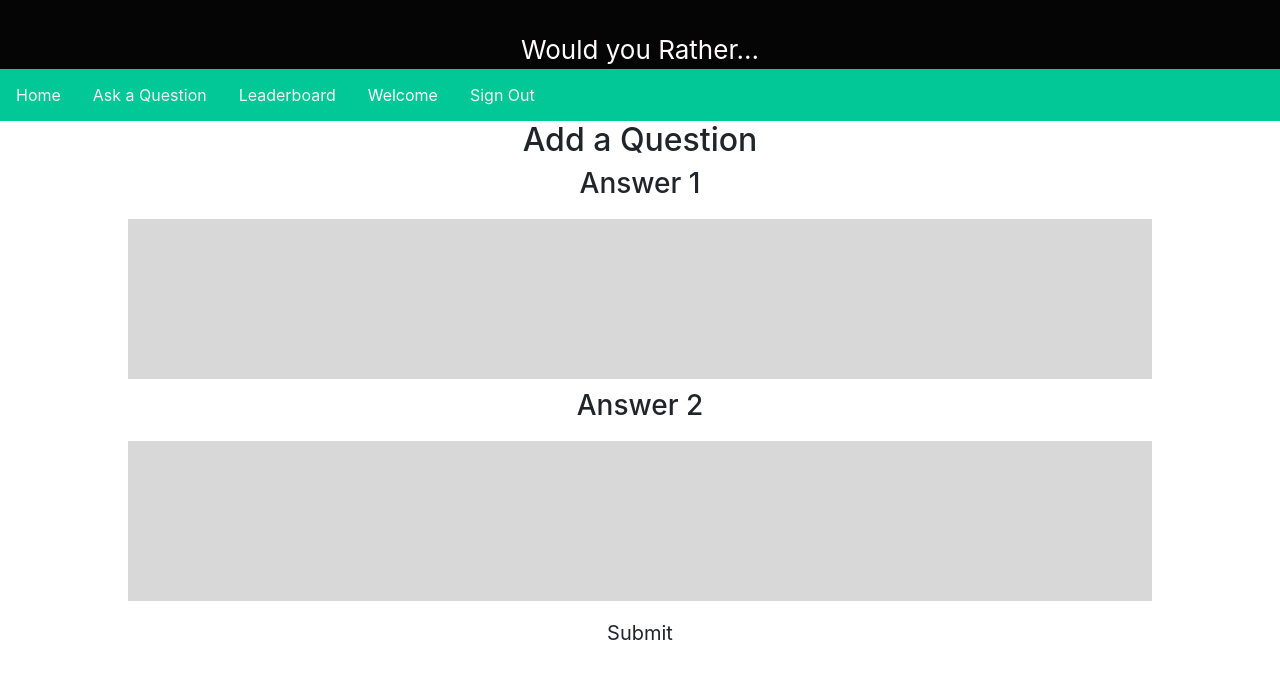
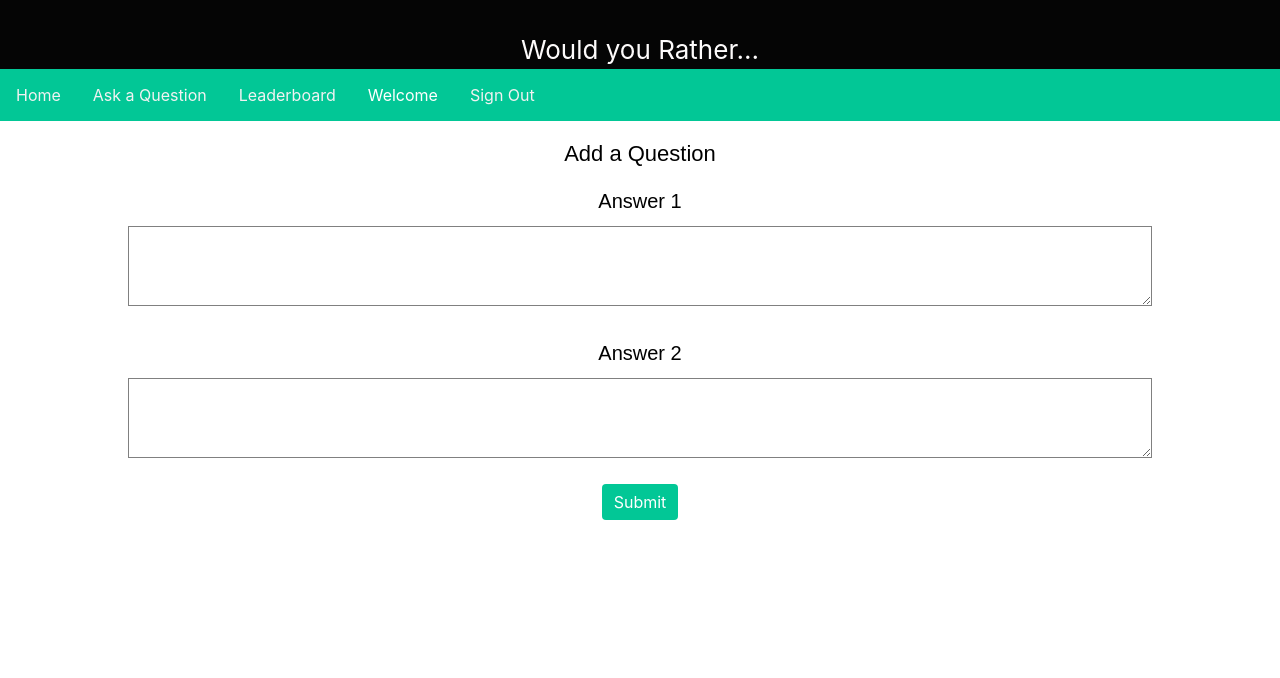
Before and after one commit to tmag187/reactnd-project-would-you-rather, a React (Create React App) app: page /add in a window 1280 px wide. Shown: the top 678 px of the page. Built offline with nearby package versions, Linux system fonts and the light colour scheme.

Commit message:
more changes for question add, styling and others

```diff
--- a/src/App.css
+++ b/src/App.css
@@ -83,17 +83,43 @@
   justify-content: center;
 }
 
+.add-question-header {
+  font-size: 22px;
+  padding-top: 1rem;
+  color: black;
+  align-items: center;
+  justify-content: center;
+  font-family: Arial, Helvetica, sans-serif;
+}
+
+.add-question-label {
+  font-size: 20px;
+  padding-top: 1rem;
+  color: black;
+  align-items: center;
+  justify-content: center;
+  font-family: Arial, Helvetica, sans-serif;
+}
+
 .add-question-input {
-  background-color: rgb(216, 216, 216);
-  min-height: 10rem;
+
+  background-color: white;
+  min-height: 5rem;
   justify-content: top;
   margin: 10px 10px 10px 10px;
   font-size: 18px;
   width:80%;
   font-family: Arial, Helvetica, sans-serif;
-  border:5px;
-  border-color: black;
+  border:1px;
+  border-style: solid;
+  border-color: gray;
   color: black;
+}
+
+.add-question-input:focus {
+  border-color:black;
+  background-color: rgb(181, 228, 247);
+  border:2px;
 }
 
 .author-label {
@@ -124,16 +150,23 @@
 }
 
 .view-button {
-  position: relative;
-  top:40px;
-  font-size: 14px;
+  align-items: left;
+  justify-content: left;
+  font-size:16px;
+  background-color:rgb(2, 199, 150);
+  border: none;
+  margin-top: 10px;
+  color: white;
 }
 
 .submit-button {
   align-items: left;
   justify-content: left;
-  position: relative;
-  font-size:20px;
+  font-size:16px;
+  background-color:rgb(2, 199, 150);
+  border: none;
+  margin-top: 10px;
+  color: white;
 }
 
 .avatar-image {
@@ -207,6 +240,10 @@
 .infobar a.active {
   background-color:#4CAF50;
   color:white;
+}
+
+.danger-text {
+  color:red;
 }
 
 .infobar-label {
@@ -286,7 +323,6 @@
     'avatar votes2 votes2 votes2 asked asked'
     'avatar footer footer footer footer footer';
   grid-gap: 10px;
-  padding: 10px;
 
   margin: 50px 50px 50px 50px;
   background-color: rgb(181, 228, 247);
@@ -301,21 +337,19 @@
 }
 
 .poll-results-card-grid>div {
-  margin: 10px;
   text-align: center;
-  line-height: 20px;
-  font-size: 18px;
+  font-size: 14px;
 }
 
-.header-score-card { grid-area: header; }
-.avatar-score-card { grid-area: avatar; }
-.option1-score-card { grid-area: option1; }
-.votes1-score-card { grid-area: votes1; }
-.total-score-card { grid-area: total; }
-.option2-score-card { grid-area: option2; }
-.votes2-score-card { grid-area: votes2; }
-.asked-score-card { grid-area: asked; }
-.footer-score-card { grid-area: footer; }
+.header-results-card { grid-area: header; }
+.avatar-results-card { grid-area: avatar; }
+.option1-results-card { grid-area: option1; }
+.votes1-results-card { grid-area: votes1; }
+.total-results-card { grid-area: total; }
+.option2-results-card { grid-area: option2; }
+.votes2-results-card { grid-area: votes2; }
+.asked-results-card { grid-area: asked; }
+.footer-results-card { grid-area: footer; }
 
 .question-card {
   display:grid;
@@ -325,7 +359,6 @@
     'avatar asked asked asked asked asked'
     'avatar footer footer footer footer footer';
   grid-gap: 10px;
-  padding: 10px;
 
   margin: 50px 50px 50px 50px;
   background-color: rgb(181, 228, 247);
@@ -342,11 +375,6 @@
   min-height: 10rem;
   align-items: center;
   justify-content: center;
-  margin: 80px 80px 80px 80px;
-  font-size: 18px;
-  font-family: Arial, Helvetica, sans-serif;
-  border:5px;
-  border-color: black;
   color: black;
 }
 
@@ -355,9 +383,7 @@
 }
 
 .question-card-grid>div {
-    margin: 10px;
     text-align: center;
-    line-height: 20px;
     font-size: 18px;
   }
 
--- a/src/components/AddQuestion.js
+++ b/src/components/AddQuestion.js
@@ -14,14 +14,25 @@ import { Link, Redirect } from 'react-router-dom';
 
     handleSubmit = (e) => {
         e.preventDefault();
-        let { authedUser } = this.props;
-        let { optionOneText, optionTwoText } = this.state;
-        console.log('submit' + optionTwoText);
-        console.log('user:' + authedUser);
-        let unformattedQuestion = { optionOneText:optionOneText, optionTwoText:optionTwoText, author:authedUser};
-        this.props.dispatch(handleAddQuestion(unformattedQuestion));
-      //  this.props.history.push('/');
-        this.setState({toHome:'true'});
+        const { authedUser } = this.props;
+        const { optionOneText, optionTwoText } = this.state;
+        if ((optionOneText === "" || optionTwoText === "")) {
+          alert(
+            " Both answers must be entered to submit the question."
+          );
+        } else {
+          console.log("submit >--" + optionOneText);
+          console.log("submit >--" + optionTwoText);
+          console.log("user:" + authedUser);
+          let unformattedQuestion = {
+            optionOneText: optionOneText,
+            optionTwoText: optionTwoText,
+            author: authedUser
+          };
+          this.props.dispatch(handleAddQuestion(unformattedQuestion));
+          //  this.props.history.push('/');
+          this.setState({ toHome: "true" });
+        }
     }
 
     handleChange = (e) => {
@@ -35,12 +46,12 @@ import { Link, Redirect } from 'react-router-dom';
         return (
 
             <React.Fragment>
-                <h2>Add a Question</h2>
+                <div className='add-question-header'>Add a Question</div>
                  <form onSubmit={this.handleSubmit} >
-                 <h3>Answer 1</h3>
-                <input className='add-question-input' name='optionOneText' onChange={this.handleChange} />
-                <h3>Answer 2</h3>
-                <input className='add-question-input' name='optionTwoText' onChange={this.handleChange} />
+                 <div className='add-question-label'>Answer 1</div>
+                <textarea className='add-question-input' value={this.state.optionOneText} name='optionOneText' onChange={this.handleChange} />
+                <div className='add-question-label'>Answer 2</div>
+                <textarea className='add-question-input' name='optionTwoText' value={this.state.optionTwoText} onChange={this.handleChange} />
                 <br />
                 <button className='btn submit-button' value='Submit' type='submit'>Submit</button>
                 </form>
--- a/src/components/App.js
+++ b/src/components/App.js
@@ -8,6 +8,7 @@ import  Questions from './Questions';
 import  AddQuestion from './AddQuestion';
 import  QuestionDetails from './QuestionDetails';
 import Leaderboard from './Leaderboard';
+import NotFound from './pages/NotFound';
 import '../App.css';
 
 class App extends Component {
@@ -21,16 +22,15 @@ class App extends Component {
             <header className='App-header'>
                 Would you Rather...
             </header>
-
       <InfoBar />
       <div>
         <Switch>
-            {/* <Route exact path='/' component={Signin} /> */}
+            <Route exact path='/signin' component={Signin} />
             <Route exact path='/' component={Questions} />
-            <Route exact path='/signin' component={Signin} />
             <Route exact path='/question/:id' component={QuestionDetails} />
             <Route exact path='/add' component={AddQuestion} />
             <Route exact path='/leaderboard' component={Leaderboard} />
+            <Route component={NotFound} />
         </Switch>
         </div>
     </div>
--- a/src/components/InfoBar.js
+++ b/src/components/InfoBar.js
@@ -7,6 +7,9 @@ class InfoBar extends Component {
         let { authedUser } = this.props;
      //   authedUser = 'johndoe';
      let es = {};
+        if (authedUser.valueOf() === es.valueOf()) {
+            authedUser = '';
+        }
         console.log(authedUser.valueOf());
         return (
             <nav>
@@ -15,7 +18,7 @@ class InfoBar extends Component {
                 <Link to='/' className='infobar-a'>Home</Link>
                 <Link to='/add' className='infobar-a'>Ask a Question</Link>
                 <Link to='/leaderboard' className='infobar-a'>Leaderboard</Link>
-                <div className='infobar-label'>Welcome</div>
+                <div className='infobar-label'>Welcome </div>
                 <Link to='/signin' className='infobar-a'>Sign Out</Link>
                 </div>)}
             </nav>
--- a/src/components/QuestionDetails.js
+++ b/src/components/QuestionDetails.js
@@ -55,7 +55,7 @@ export class QuestionDetails extends Component {
             <React.Fragment>
                {(!questionAnswered && question!==undefined) &&
                  (<div className='question-card'>
-                 <img className='avatar-image' src='http://localhost:3000/img_avatar.png' width='50px' height='60px' />
+                 <img className='avatar-image avatar-question-card' src='http://localhost:3000/img_avatar.png' width='70px' height='70px' />
                  <h3 className='author-label'>{question.author} Asks...</h3>
                  <h4 className='title-label'>Would You Rather...</h4>
                  <form>
@@ -71,12 +71,12 @@ export class QuestionDetails extends Component {
 
                  {(questionAnswered && question!==undefined) &&
                  (<div className='poll-results-card-grid'>
-                 <img className='avatar-score-card' src='http://localhost:3000/img_avatar.png' width='50px' height='60px' />
-                 <div className='header-score-card'>Added by {question.author} Results:</div>
-                 <div className='option1-score-card'>{question.optionOne.text}{(votedFor(question, 'optionOne', authedUser) && (<div>Voted for this One</div>))}</div>
-                 <div className='votes1-score-card'>Votes: {question.optionOne.votes.length}</div>
-                 <div className='option2-score-card'>{question.optionTwo.text}{(votedFor(question, 'optionTwo', authedUser) && (<div>Voted for this One</div>))}</div>
-                 <div className='votes2-score-card'>Votes: {question.optionTwo.votes.length}</div>
+                 <img className='avatar-image avatar-results-card' src='http://localhost:3000/img_avatar.png' width='70px' height='70px' />
+                 <div className='header-results-card'>Added by {question.author} Results:</div>
+                 <div className='option1-results-card'>{question.optionOne.text}{(votedFor(question, 'optionOne', authedUser) && (<div>Voted for this One</div>))}</div>
+                 <div className='votes1-results-card'>Votes: {question.optionOne.votes.length}</div>
+                 <div className='option2-results-card'>{question.optionTwo.text}{(votedFor(question, 'optionTwo', authedUser) && (<div>Voted for this One</div>))}</div>
+                 <div className='votes2-results-card'>Votes: {question.optionTwo.votes.length}</div>
                  </div>)}
 
             </React.Fragment>
--- /dev/null
+++ b/src/components/pages/NotFound.js
@@ -0,0 +1,10 @@
+import React from 'react'
+
+export default function NotFound() {
+    return (
+        <div>
+            <h1><span className='danger-text'>404</span> - Page Not Found.</h1>
+            <h4>Sorry, the page you requested does not exist.</h4>
+        </div>
+    )
+}
```
